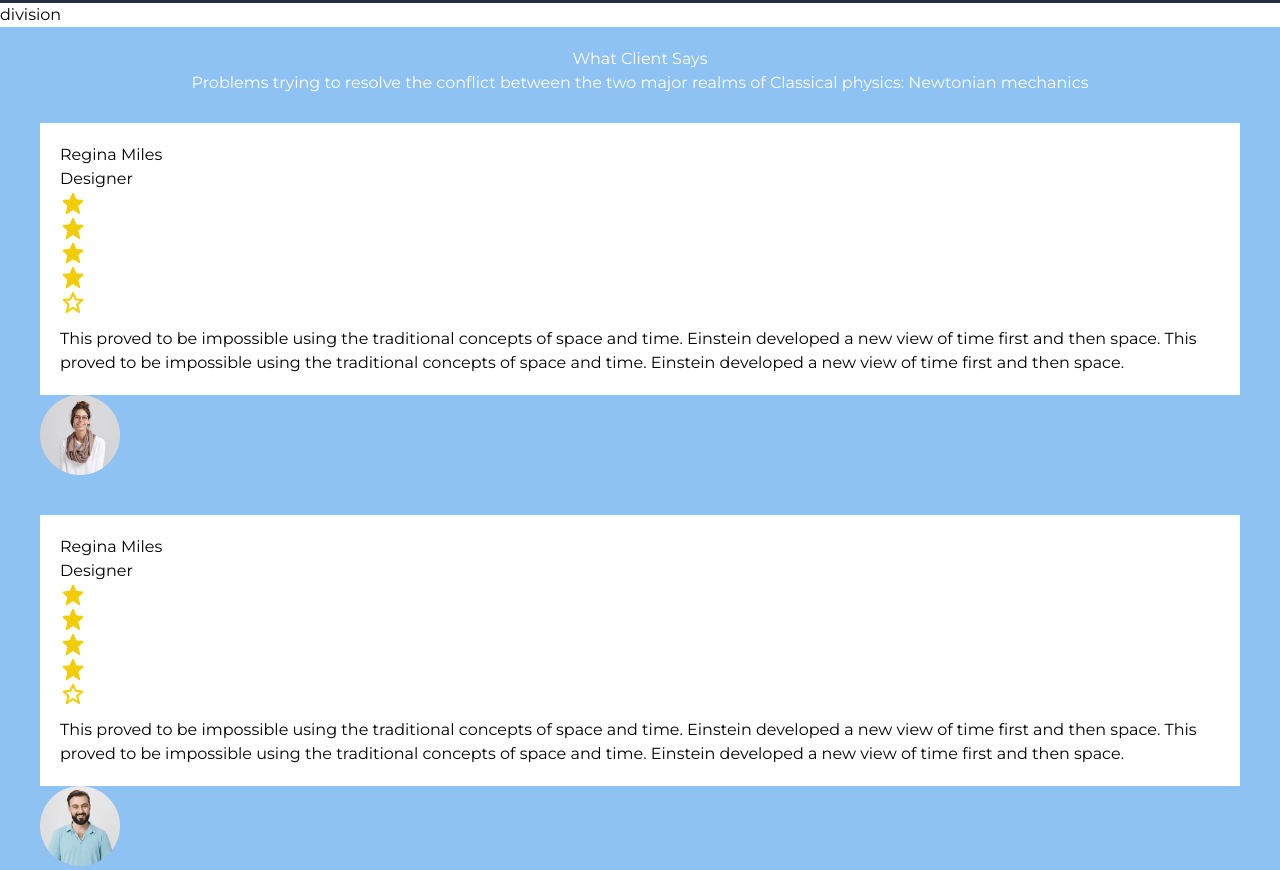
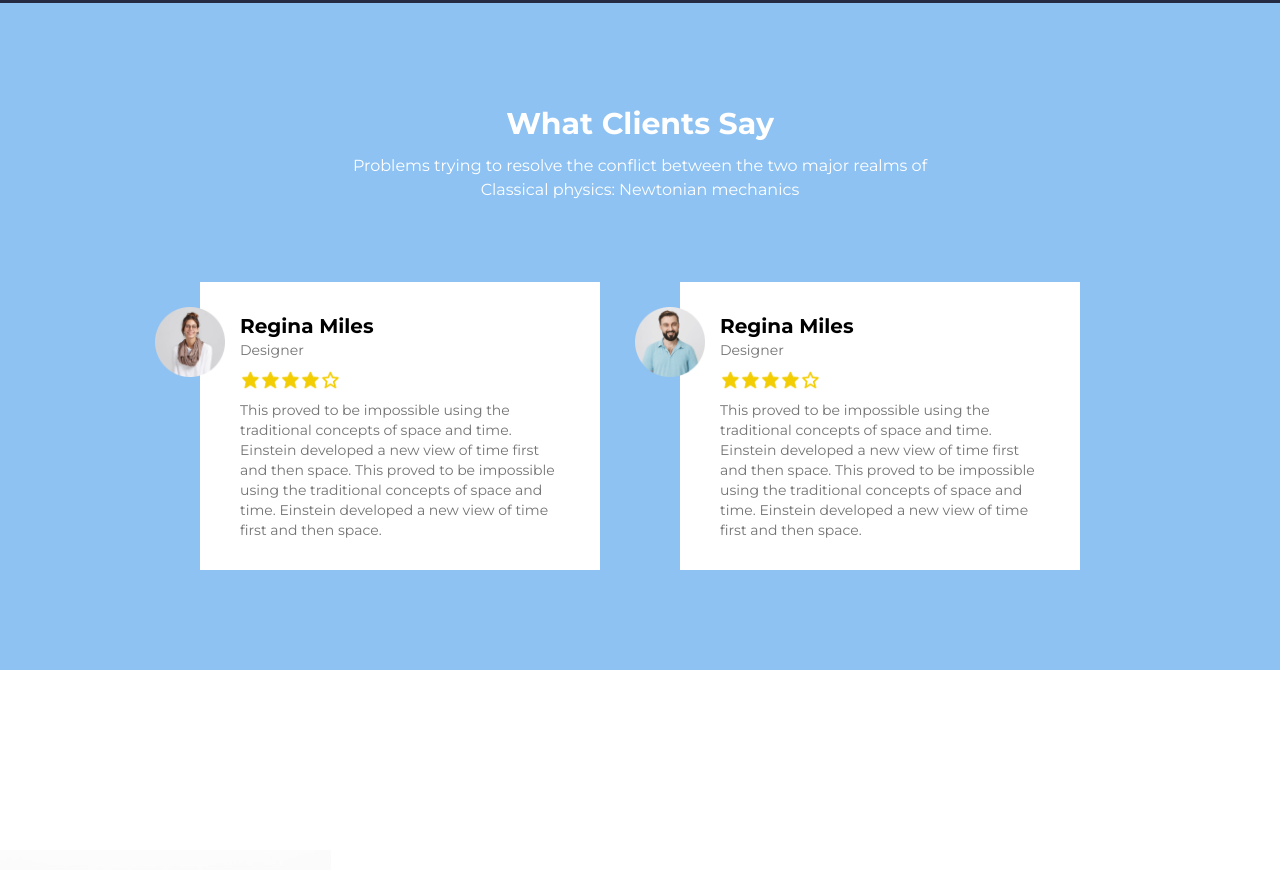
Before and after one commit to daheeahn/tailwindcss-website, a website: page index.html in a window 1280 px wide. Shown: the part 764-1634 px from the top of the page. Drawn offline with Linux system fonts and the light colour scheme; files whose address does not match are found by name.

Commit message:
add layout: what clients say

```diff
--- a/index.html
+++ b/index.html
@@ -135,11 +135,11 @@
           <div
             class="w-[85%] flex flex-col items-center sm:items-start sm:w-[400px]"
           >
-            <h1
+            <h2
               class="text-white font-bold text-4xl mb-5 leading-snug text-center sm:text-start"
             >
               We Ensure A Best Insurance Service
-            </h1>
+            </h2>
             <p
               class="text-white text-sm mb-5 leading-normal text-center sm:text-start"
             >
@@ -213,124 +213,120 @@
       </div>
     </div>
 
-    <div class="">
-      <p>division</p>
+    <div
+      class="flex flex-col items-center bg-light-blue-color py-[70px] sm:py-[100px]"
+    >
+      <div class="w-[300px] sm:w-[600px] mb-[30px] sm:mb-[80px]">
+        <h2
+          class="text-white font-bold text-3xl leading-snug text-center mb-[10px]"
+        >
+          What Clients Say
+        </h2>
+        <p class="text-white text-center">
+          Problems trying to resolve the conflict between the two major realms
+          of Classical physics: Newtonian mechanics
+        </p>
       </div>
 
-    <div class="d-flex flex-column p-5" style="background-color: #8ec2f2">
-      <h1 class="fw-bold text-white text-center">What Client Says</h1>
-      <p class="text-white text-center mb-2">
-        Problems trying to resolve the conflict between the two major realms of
-        Classical physics: Newtonian mechanics
-      </p>
-
-      <div class="d-flex flex-column gap-4 flex-md-row">
-        <div class="col-md-6 p-5 position-relative">
-          <div class="bg-white p-5">
-            <h3 class="fw-bold">Regina Miles</h3>
-            <p>Designer</p>
-
-            <div class="mb-3">
+      <div class="flex flex-col sm:flex-row gap-[25px] sm:gap-[80px]">
+        <div
+          class="relative w-[330px] sm:w-[400px] bg-white px-[40px] py-[30px]"
+        >
+          <h3 class="text-black text-xl font-bold">Regina Miles</h3>
+          <h6 class="text-second-text-color text-sm mb-[10px]">Designer</h6>
+          <div class="flex flex-row mb-[10px]">
             <img
               src="./assets/icons/icon-star-fiiled.png"
-                width="25"
-                height="25"
+              width="20"
+              height="20"
               class="object-fit-contain"
             />
             <img
               src="./assets/icons/icon-star-fiiled.png"
-                width="25"
-                height="25"
+              width="20"
+              height="20"
               class="object-fit-contain"
             />
             <img
               src="./assets/icons/icon-star-fiiled.png"
-                width="25"
-                height="25"
+              width="20"
+              height="20"
               class="object-fit-contain"
             />
             <img
               src="./assets/icons/icon-star-fiiled.png"
-                width="25"
-                height="25"
+              width="20"
+              height="20"
               class="object-fit-contain"
             />
             <img
               src="./assets/icons/icon-star-outline.png"
-                width="25"
-                height="25"
+              width="20"
+              height="20"
               class="object-fit-contain"
             />
           </div>
+          <p class="text-second-text-color text-sm">
+            This proved to be impossible using the traditional concepts of space
+            and time. Einstein developed a new view of time first and then
+            space. This proved to be impossible using the traditional concepts
+            of space and time. Einstein developed a new view of time first and
+            then space.
+          </p>
 
-            <p>
-              This proved to be impossible using the traditional concepts of
-              space and time. Einstein developed a new view of time first and
-              then space. This proved to be impossible using the traditional
-              concepts of space and time. Einstein developed a new view of time
-              first and then space.
-            </p>
-          </div>
-
-          <div
-            class="d-none d-md-inline position-absolute"
-            style="top: 90px; left: 0px"
-          >
-            <img src="./assets/users/user-1.png" width="80" height="80" />
+          <!-- Absolute User Profile -->
+          <div class="hidden sm:flex absolute" style="top: 25px; left: -45px">
+            <img src="./assets/users/user-1.png" width="70" height="70" />
           </div>
         </div>
-        <div class="col-md-6 p-5 position-relative">
-          <div class="bg-white p-5">
-            <h3 class="fw-bold">Regina Miles</h3>
-            <p>Designer</p>
-
-            <div class="mb-3">
+        <div
+          class="relative w-[330px] sm:w-[400px] bg-white px-[40px] py-[30px]"
+        >
+          <h3 class="text-black text-xl font-bold">Regina Miles</h3>
+          <h6 class="text-second-text-color text-sm mb-[10px]">Designer</h6>
+          <div class="flex flex-row mb-[10px]">
             <img
               src="./assets/icons/icon-star-fiiled.png"
-                width="25"
-                height="25"
+              width="20"
+              height="20"
               class="object-fit-contain"
             />
             <img
               src="./assets/icons/icon-star-fiiled.png"
-                width="25"
-                height="25"
+              width="20"
+              height="20"
               class="object-fit-contain"
             />
             <img
               src="./assets/icons/icon-star-fiiled.png"
-                width="25"
-                height="25"
+              width="20"
+              height="20"
               class="object-fit-contain"
             />
             <img
               src="./assets/icons/icon-star-fiiled.png"
-                width="25"
-                height="25"
+              width="20"
+              height="20"
               class="object-fit-contain"
             />
             <img
               src="./assets/icons/icon-star-outline.png"
-                width="25"
-                height="25"
+              width="20"
+              height="20"
               class="object-fit-contain"
             />
           </div>
+          <p class="text-second-text-color text-sm">
+            This proved to be impossible using the traditional concepts of space
+            and time. Einstein developed a new view of time first and then
+            space. This proved to be impossible using the traditional concepts
+            of space and time. Einstein developed a new view of time first and
+            then space.
+          </p>
 
-            <p>
-              This proved to be impossible using the traditional concepts of
-              space and time. Einstein developed a new view of time first and
-              then space. This proved to be impossible using the traditional
-              concepts of space and time. Einstein developed a new view of time
-              first and then space.
-            </p>
-          </div>
-
-          <div
-            class="d-none d-md-inline position-absolute"
-            style="top: 90px; left: 0px"
-          >
-            <img src="./assets/users/user-2.png" width="80" height="80" />
+          <!-- Absolute User Profile -->
+          <div class="hidden sm:flex absolute" style="top: 25px; left: -45px">
+            <img src="./assets/users/user-2.png" width="70" height="70" />
           </div>
         </div>
       </div>
--- a/tailwind.config.js
+++ b/tailwind.config.js
@@ -5,7 +5,9 @@ module.exports = {
     extend: {
       colors: {
         "primary-color": "#23A6F0",
+        "light-blue-color": "#8EC2F2",
         "dark-background-color": "#252B42",
+        "second-text-color": "#737373",
       },
     },
   },
```
Also changed, not shown: css/output.css. Lines whose indentation alone changed are shown as unchanged.
